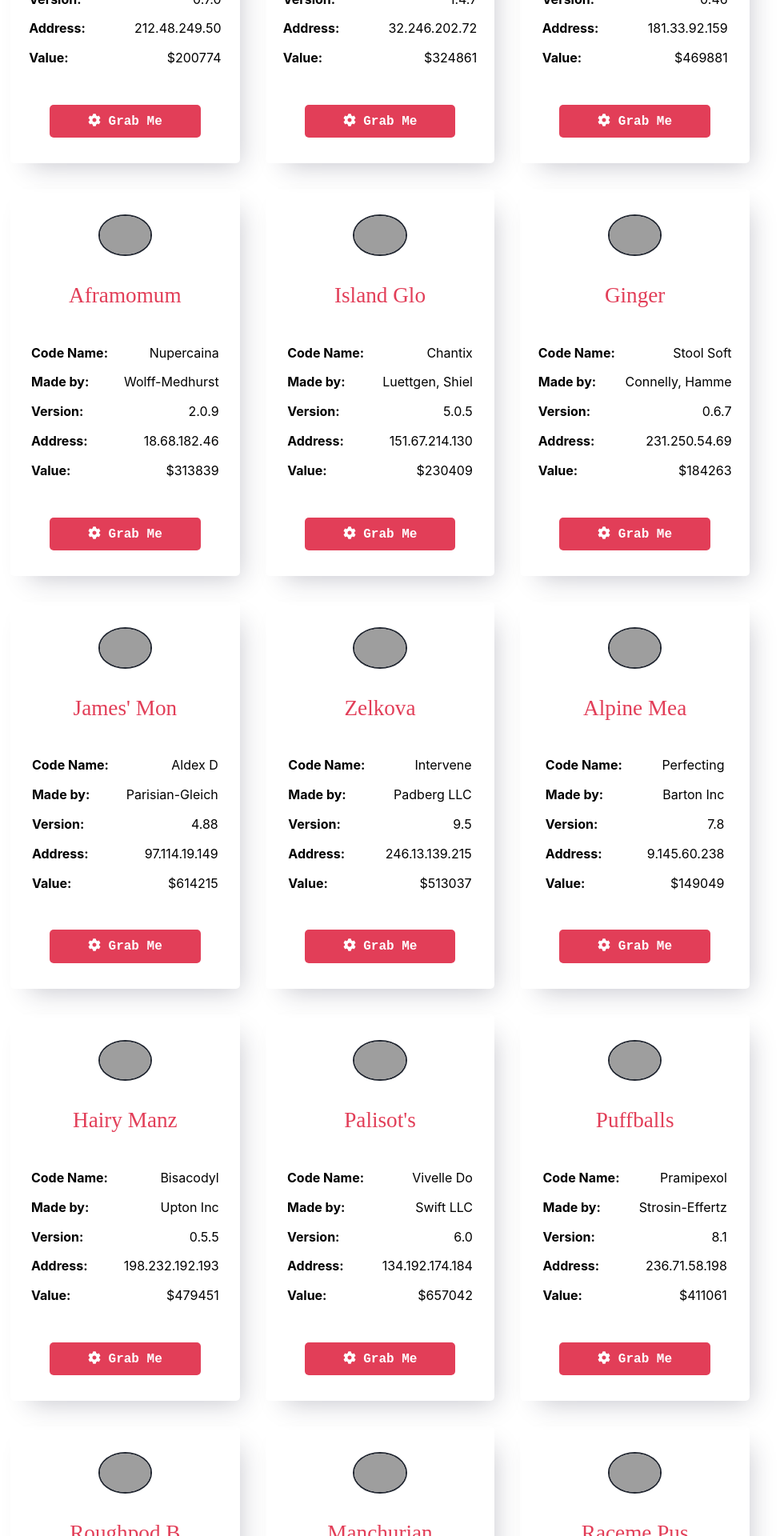
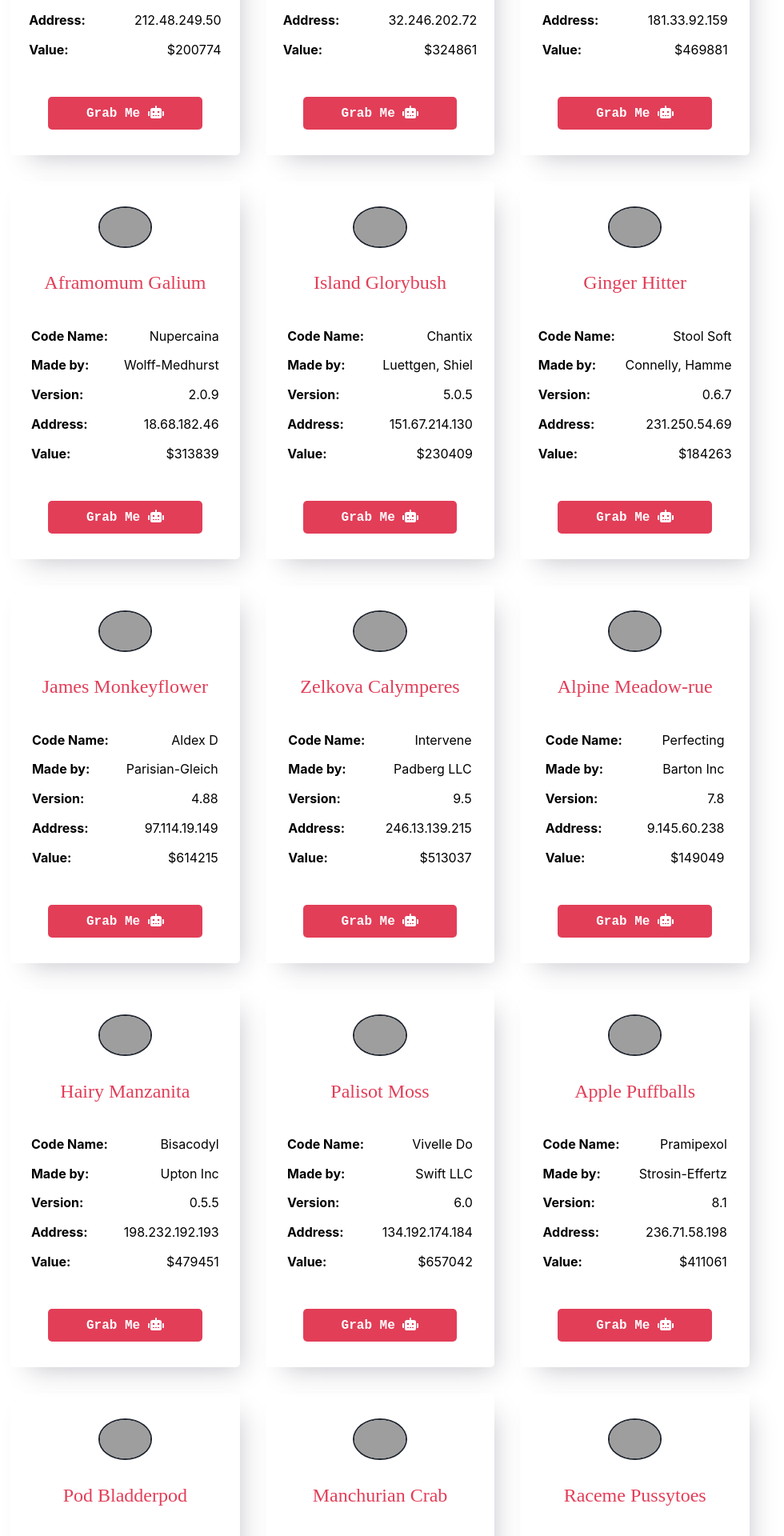
Before and after one commit to moeen-mahmud/robo-mania, a React (Create React App) app: page / in a window 1280 px wide. Shown: the part 660-2580 px from the top of the page at 80% size, without its empty margins (19-999 px from the left). Built offline with nearby package versions, Linux system fonts and the light colour scheme; grey boxes are pictures that could not be loaded; a web font is replaced by a local one.

Commit message:
updated json data and icon

```diff
--- a/public/robotData.json
+++ b/public/robotData.json
@@ -22,7 +22,7 @@
   {
     "avatar": "https://robohash.org/aperiameteligendi.png?size=50x50&set=set1",
     "id": 6,
-    "name": "Doctorbush",
+    "name": "Doctorbush Gaze",
     "call_code": "Dr G deWrinkle BOOSTER ample by EGF",
     "made": "Lueilwitz-Beatty",
     "value": 469881,
@@ -32,7 +32,7 @@
   {
     "avatar": "https://robohash.org/nequedelenitiut.png?size=50x50&set=set1",
     "id": 7,
-    "name": "Aframomum",
+    "name": "Aframomum Galium",
     "call_code": "Nupercainal Bio-Active Hemorrhoidal",
     "made": "Wolff-Medhurst",
     "value": 313839,
@@ -52,7 +52,7 @@
   {
     "avatar": "https://robohash.org/oditomniset.png?size=50x50&set=set1",
     "id": 9,
-    "name": "Ginger",
+    "name": "Ginger Hitter",
     "call_code": "Stool Softener",
     "made": "Connelly, Hammes and Blanda",
     "value": 184263,
@@ -62,7 +62,7 @@
   {
     "avatar": "https://robohash.org/dolorumsitexcepturi.png?size=50x50&set=set1",
     "id": 10,
-    "name": "James' Monkeyflower",
+    "name": "James Monkeyflower",
     "call_code": "Aldex D",
     "made": "Parisian-Gleichner",
     "value": 614215,
@@ -72,7 +72,7 @@
   {
     "avatar": "https://robohash.org/consequaturquirepellendus.png?size=50x50&set=set1",
     "id": 11,
-    "name": "Zelkova",
+    "name": "Zelkova Calymperes",
     "call_code": "Intervene Makeup SPF 15 Soft Beige",
     "made": "Padberg LLC",
     "value": 513037,
@@ -102,7 +102,7 @@
   {
     "avatar": "https://robohash.org/delenitiinquia.png?size=50x50&set=set1",
     "id": 14,
-    "name": "Palisot's Calymperes Moss",
+    "name": "Palisot Moss",
     "call_code": "Vivelle Dot",
     "made": "Swift LLC",
     "value": 657042,
@@ -112,7 +112,7 @@
   {
     "avatar": "https://robohash.org/voluptatumeiusquaerat.png?size=50x50&set=set1",
     "id": 15,
-    "name": "Puffballs",
+    "name": " Apple Puffballs",
     "call_code": "Pramipexole Dihydrochloride",
     "made": "Strosin-Effertz",
     "value": 411061,
@@ -122,7 +122,7 @@
   {
     "avatar": "https://robohash.org/autveniamnihil.png?size=50x50&set=set1",
     "id": 16,
-    "name": "Roughpod Bladderpod",
+    "name": "Pod Bladderpod",
     "call_code": "Hydrochlorothiazide",
     "made": "Dooley Group",
     "value": 483312,
@@ -132,7 +132,7 @@
   {
     "avatar": "https://robohash.org/etbeataeitaque.png?size=50x50&set=set1",
     "id": 17,
-    "name": "Manchurian Crab Apple",
+    "name": "Manchurian Crab",
     "call_code": "AcneFree",
     "made": "Romaguera-Oberbrunner",
     "value": 551526,
@@ -152,7 +152,7 @@
   {
     "avatar": "https://robohash.org/culpavelitrepellat.png?size=50x50&set=set1",
     "id": 19,
-    "name": "Smallflower Deathcamas",
+    "name": "Small Deathcamas",
     "call_code": "Oralone",
     "made": "Huel Group",
     "value": 377019,
@@ -162,7 +162,7 @@
   {
     "avatar": "https://robohash.org/laudantiumsequieius.png?size=50x50&set=set1",
     "id": 20,
-    "name": "Rothrock's Keckiella",
+    "name": "Rothrock Keckiella",
     "call_code": "OxyContin",
     "made": "Mohr Group",
     "value": 589487,
@@ -182,7 +182,7 @@
   {
     "avatar": "https://robohash.org/laborumfugiatad.png?size=50x50&set=set1",
     "id": 22,
-    "name": "Thurber's Checkerbloom",
+    "name": "Thurber Checkber",
     "call_code": "Trimethobenzamide Hydrochloride",
     "made": "Abernathy Inc",
     "value": 243655,
@@ -192,7 +192,7 @@
   {
     "avatar": "https://robohash.org/illumoditaut.png?size=50x50&set=set1",
     "id": 23,
-    "name": "Heller's Beardtongue",
+    "name": "Heller Beardtongue",
     "call_code": "Bio Vervain",
     "made": "Marquardt, Corkery and Durgan",
     "value": 291085,
@@ -212,7 +212,7 @@
   {
     "avatar": "https://robohash.org/estrerumquia.png?size=50x50&set=set1",
     "id": 25,
-    "name": "Sedge",
+    "name": "Sedge Needlegrass",
     "call_code": "Glipizide",
     "made": "Mitchell, Flatley and Hansen",
     "value": 582476,
@@ -252,7 +252,7 @@
   {
     "avatar": "https://robohash.org/oditdoloromnis.png?size=50x50&set=set1",
     "id": 29,
-    "name": "Slender Woodland Sedge",
+    "name": "Slender Woodland",
     "call_code": "Hongo Killer",
     "made": "Greenfelder Group",
     "value": 138858,
@@ -262,7 +262,7 @@
   {
     "avatar": "https://robohash.org/eligendiipsumhic.png?size=50x50&set=set1",
     "id": 30,
-    "name": "Porter's False Needlegrass",
+    "name": "Porter False",
     "call_code": "Gentle Laxative",
     "made": "Smitham, Ortiz and Bradtke",
     "value": 429365,
--- a/src/components/Robot/Robot.css
+++ b/src/components/Robot/Robot.css
@@ -20,7 +20,7 @@
 .robot .robo-name {
   color: #e23e58;
   font-family: "Gugi", cursive;
-  font-size: 1.7rem;
+  font-size: 1.5rem;
 }
 
 .robot .robo-info {
@@ -62,5 +62,5 @@ button:hover {
 }
 
 button:hover .btn-icon {
-  transform: rotate(-60deg);
+  transform: rotate(45deg);
 }
--- a/src/components/Robot/Robot.js
+++ b/src/components/Robot/Robot.js
@@ -2,19 +2,17 @@ import React from "react";
 import "./Robot.css";
 import { FontAwesomeIcon } from "@fortawesome/react-fontawesome";
 import { faRobot } from "@fortawesome/free-solid-svg-icons";
-import { faCog } from "@fortawesome/free-solid-svg-icons";
 
 const Robot = (props) => {
   const { avatar, call_code, made, name, value, version, address } =
     props.robot;
 
   const robotIcon = <FontAwesomeIcon icon={faRobot}></FontAwesomeIcon>;
-  const cogIcon = <FontAwesomeIcon icon={faCog}></FontAwesomeIcon>;
 
   return (
     <div className="robot">
       <img src={avatar} alt={call_code} />
-      <p className="robo-name">{name.slice(0, 10)}</p>
+      <p className="robo-name">{name}</p>
       <div className="robo-info">
         <div>
           <p className="robo-code">Code Name:</p>
@@ -32,7 +30,7 @@ const Robot = (props) => {
         </div>
       </div>
       <button onClick={() => props.handleClick(props.robot)}>
-        <span className="btn-icon">{cogIcon}</span> Grab Me
+        Grab Me <span className="btn-icon">{robotIcon}</span>
       </button>
     </div>
   );
--- a/src/components/Selection/Selection.js
+++ b/src/components/Selection/Selection.js
@@ -38,7 +38,7 @@ const Selection = (props) => {
       </h3>
       {uniqueName.map((name) => (
         <div className="selected-robots" key={name}>
-          <h4>{name.slice(0, 10)}</h4>
+          <h4>{name}</h4>
         </div>
       ))}
     </div>
```
